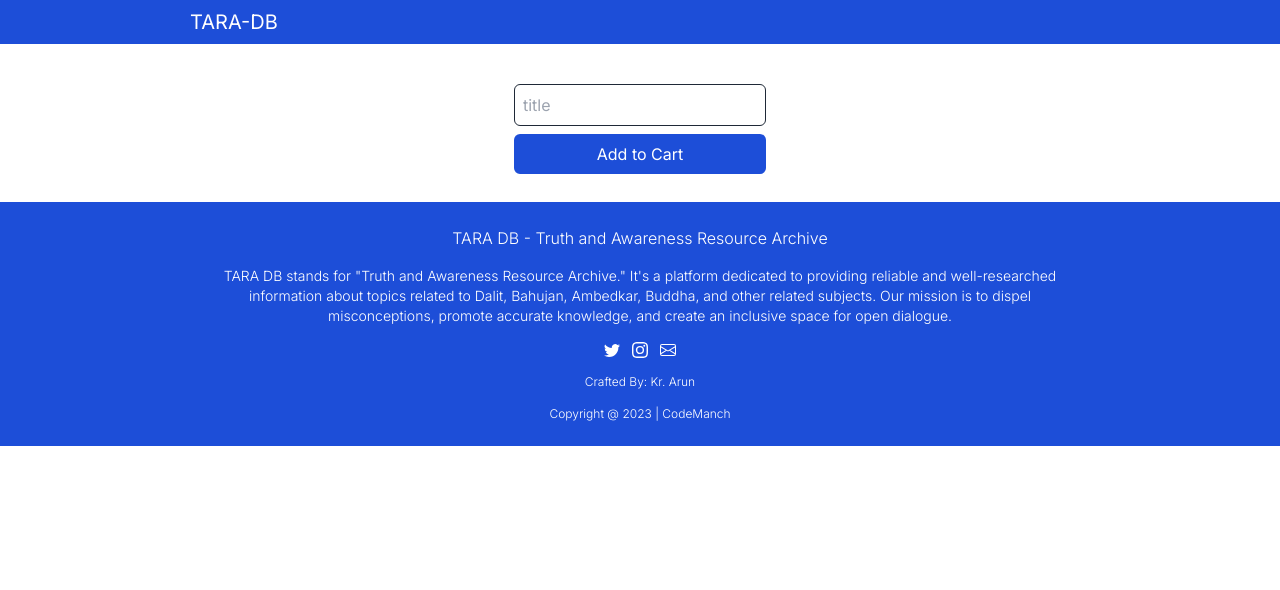
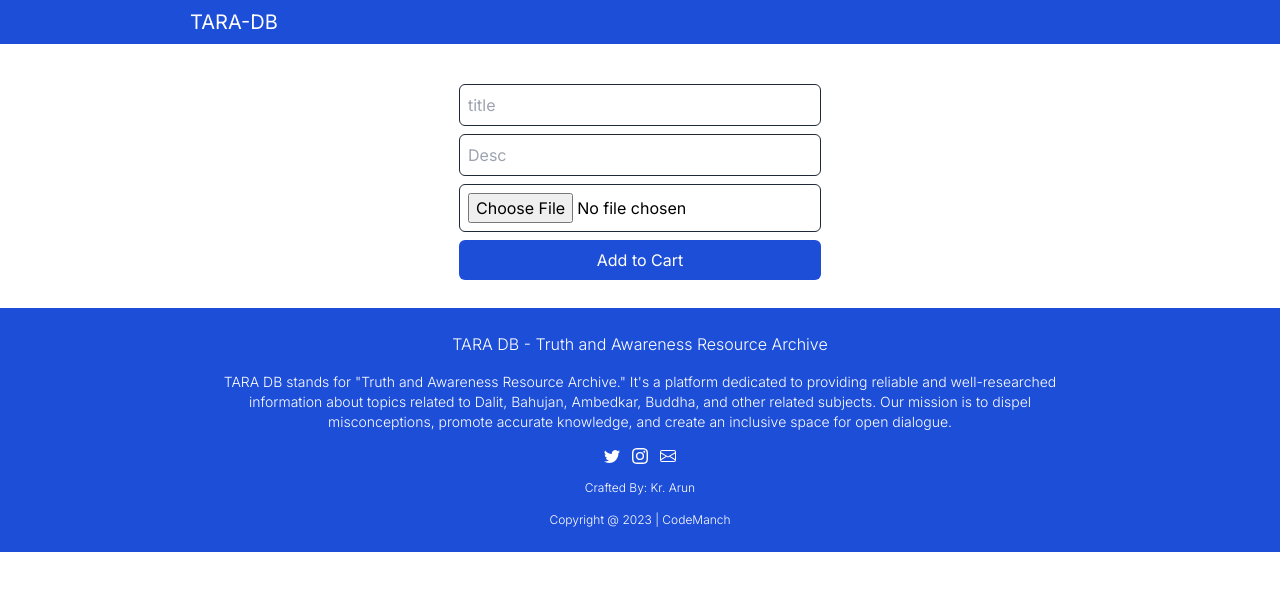
Before and after one commit to ikrarun/tara-db, a Next.js app: page /createpost in a window 1280 px wide. Shown: the top 590 px of the page. Built offline with nearby package versions, Linux system fonts and the light colour scheme.

Commit message:
File as URI

```diff
--- /dev/null
+++ b/src/app/createpost/getConsole.tsx
@@ -0,0 +1,9 @@
+"use server";
+export const getConsole = async (data: FormData) => {
+  const dataArray = [...data.entries()];
+  console.log(dataArray);
+
+  // for (const pair of data.entries()) {
+  //   console.log(`${pair[0]}, ${pair[1]}`);
+  // }
+};
--- a/src/app/createpost/page.tsx
+++ b/src/app/createpost/page.tsx
@@ -1,13 +1,25 @@
+"use client";
 import Footer from "@/UI/footer";
 import NAV from "@/UI/nav";
-
-const getConsole = async (data:FormData) => {
-  "use server";
-  console.log("Fucked");
-  console.log(data);
-};
+import { getConsole } from "./getConsole";
+import { useEffect, useState } from "react";
 
 const Post = () => {
+  const [imageDataURL, setImageDataUrl] = useState("");
+  const handleFileChange = (event: any) => {
+    const selectedFile = event.target.files[0];
+    if (selectedFile) {
+      const reader = new FileReader();
+      reader.onload = (e) => {
+        setImageDataUrl(e.target?.result as string);
+      };
+      reader.readAsDataURL(selectedFile);
+    }
+  };
+
+  useEffect(() => {
+    console.log(imageDataURL);
+  }, [imageDataURL]);
   return (
     <div className="flex flex-col">
       <NAV />
@@ -15,9 +27,38 @@ const Post = () => {
         <div className="max-w-[900px] mx-auto w-full mt-14 flex flex-col gap-2  items-center justify-center">
           <form action={getConsole} className="flex gap-2 flex-col">
             <div className="p-2 border border-gray-800 rounded-md">
-            <input type="text" placeholder="title" className="outline-none ring-0" name="title" id="title" />
+              <input
+                type="text"
+                placeholder="title"
+                className="outline-none ring-0"
+                name="title"
+                id="title"
+              />
             </div>
-            <button className="bg-blue-700 rounded-md text-white px-4 py-2" type="submit">
+            <div className="p-2 border border-gray-800 rounded-md">
+              <input
+                type="text"
+                placeholder="Desc"
+                className="outline-none ring-0"
+                name="desc"
+                id="desc"
+              />
+            </div>
+            <div className="p-2 border border-gray-800 rounded-md">
+              <input
+                type="file"
+                className="outline-none ring-0"
+                name="image"
+                accept="image/*"
+                id="image"
+                onChange={handleFileChange}
+              />
+            </div>
+
+            <button
+              className="bg-blue-700 rounded-md text-white px-4 py-2"
+              type="submit"
+            >
               Add to Cart
             </button>
           </form>
--- a/tsconfig.json
+++ b/tsconfig.json
@@ -1,5 +1,6 @@
 {
   "compilerOptions": {
+    "downlevelIteration": true,
     "target": "es5",
     "lib": ["dom", "dom.iterable", "esnext"],
     "allowJs": true,
```
